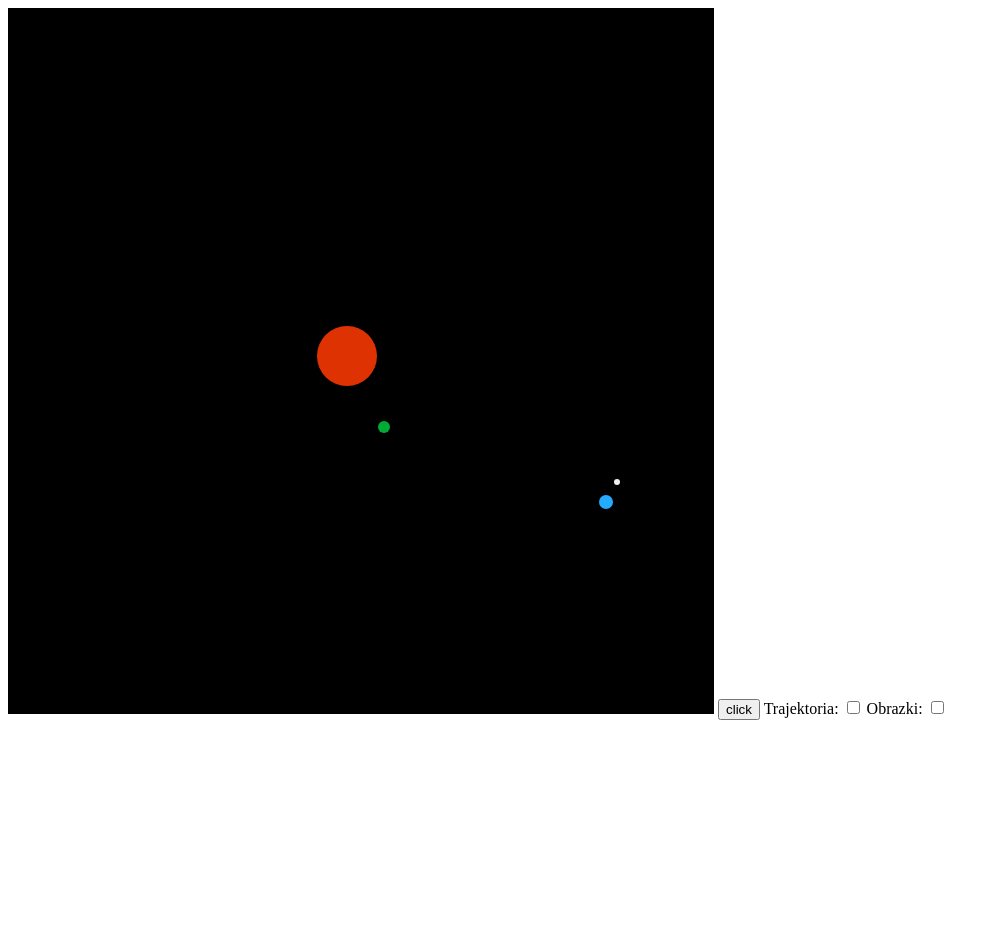
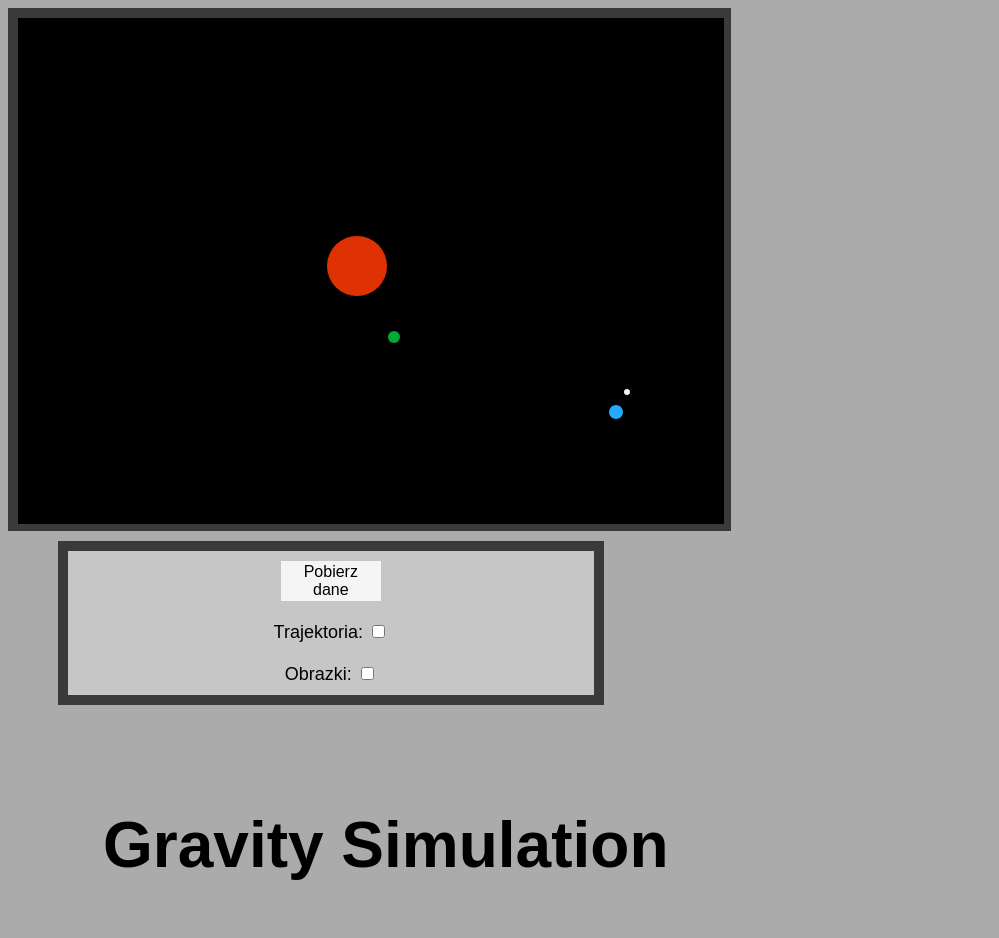
Before and after one commit to kaamilc/GravitySim, a website: page src/index.html in a window 1280 px wide. Shown: the whole page, without its empty margins (0-999 px from the left). Before the commit the page ends 800 px from the top, so only its background shows below. Drawn offline with Linux system fonts and the light colour scheme.

Commit message:
zmiany w wyglądzie strony

```diff
--- a/src/index.html
+++ b/src/index.html
@@ -7,14 +7,23 @@
     <link rel="stylesheet" href="style.css">
 </head>
 <body>
-    <canvas id="myCanvas" width="700" height="700" style="border:3px solid rgb(0, 0, 0)">
+    <div class="canv">
+        <canvas id="myCanvas" width="700" height="500" style="border:3px solid rgb(0, 0, 0)">
 
-    </canvas>
+        </canvas>
+    </div>
     <script src="vector.js"></script>
     <script src="script.js"></script>
-    <button onclick="button()"> click </button>
+    <div class="main">
+        <button onclick="button()"> Pobierz dane </button>
+        <br><br>
+        Trajektoria:    <input type="checkbox" id="check" onclick="ifcheck()">
+        <br><br>
+        Obrazki:        <input type="checkbox" id="images" onclick="images()">
+    </div>
 
-    Trajektoria:    <input type="checkbox" id="check" onclick="ifcheck()">
-    Obrazki:        <input type="checkbox" id="images" onclick="images()">
+    <div class="gravity">
+        <h1>Gravity Simulation</h1>
+    </div>
 </body>
 </html>
--- a/src/script.js
+++ b/src/script.js
@@ -64,7 +64,7 @@ class GravityfallProg {
         ctx.fillStyle = "black";
         if (ifcheck() != true) {
             if(images() == true){
-                ctx.drawImage(this.bgimg, 0, 0)
+                ctx.drawImage(this.bgimg, -1, -1)
             }else{
                 ctx.fillRect(0, 0, canvas.width, canvas.height);
             }
--- a/src/style.css
+++ b/src/style.css
@@ -1,10 +1,9 @@
-/* html{
-    background-image: url(images/bg.png);
-    background-color: black;
-    background-size: 100%;
+html{
+    background-color: rgb(171, 171, 171);
     padding: 0px;
     margin: 0px;
 }
+/*
 .sun{
     height: 225px;
     width: 225px;
@@ -26,3 +25,54 @@
     background-size: 100%;
     background-color: rgba(63, 63, 63, 0);
 } */
+.canv{
+    margin: 0px;
+    padding: 0px;
+    float: left;
+    width: 700px;
+    height: 500px;
+    border-right: 10px;
+    border-width: 10px;
+    border-bottom-width: 13px;
+    border-right-width: 13px;
+    border-style: solid;
+    border-color: rgb(58, 58, 58);
+}
+
+.main{
+    text-align: center;
+    font-family: Arial;
+    font-size: large;
+    margin: 10px;
+    margin-left: 50px;
+    padding: 10px;
+    float: left;
+    width: 40%;
+    height: 40%;
+    border-width: 10px;
+    border-style: solid;
+    border-color: rgb(58, 58, 58);
+    background-color: rgb(198, 198, 198);
+}
+
+button{
+    border: 0px;
+    width: 100px;
+    height: 40px;
+    font-size: 12pt;
+    background-color: whitesmoke;
+}
+button:hover{
+    background-color: rgb(143, 143, 143);
+    transition: 2000ms;
+}
+
+.gravity{
+    float: left;
+    margin: 40px;
+    margin-left: 85px;
+    padding: 10px;
+    font-size: xx-large;
+    text-align: center;
+    font-family: Arial;
+}
```
